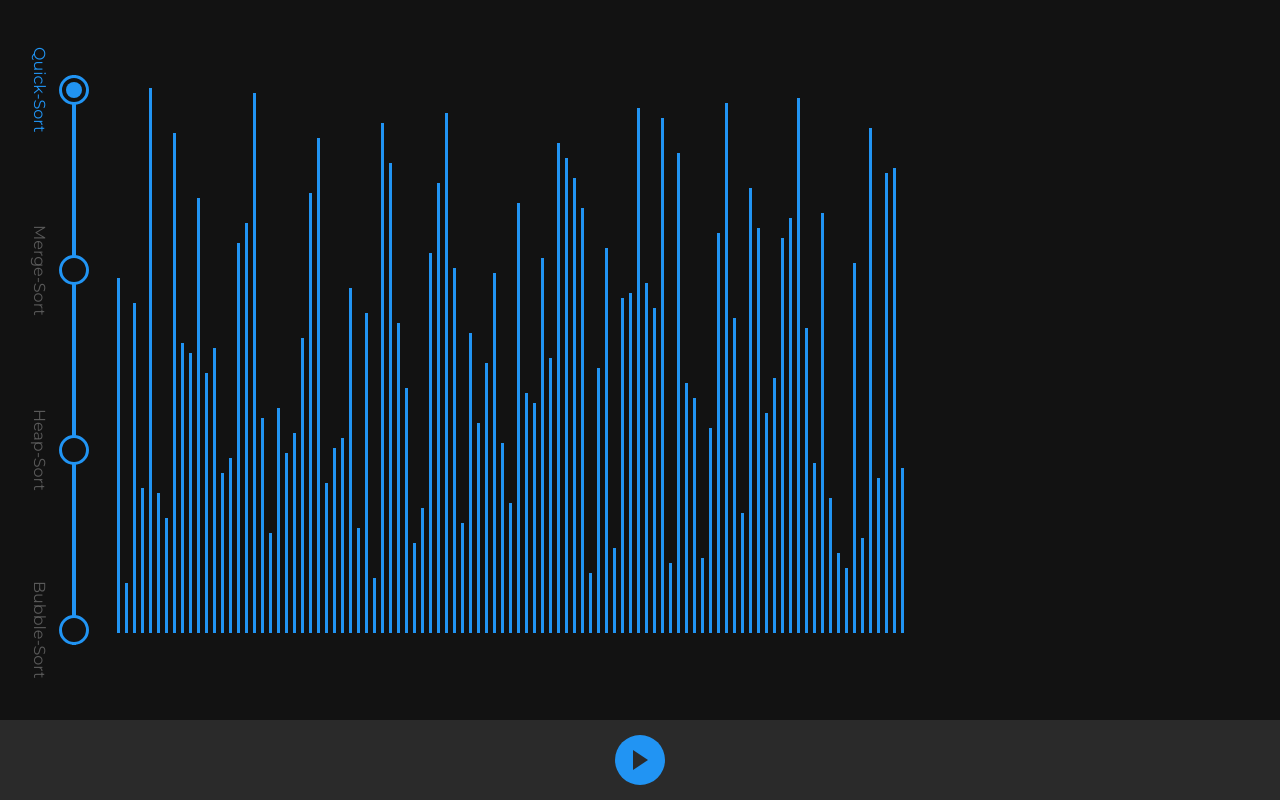
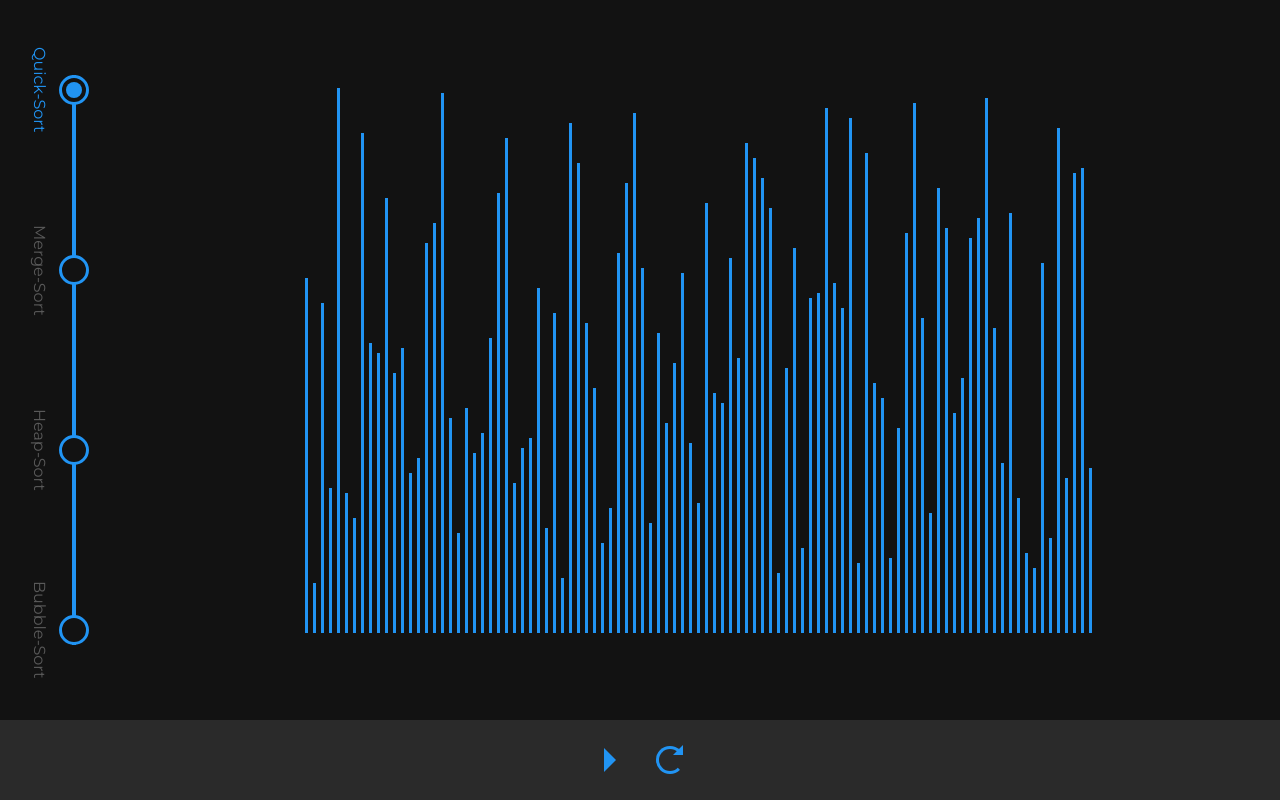
Before and after one commit to dcevpersonal/Sorting-Algorithm-Visualizer, a React (Create React App) app: page / in a window 1280 px wide. Built offline with nearby package versions, Linux system fonts and the light colour scheme.

Commit message:
Design Change

```diff
--- a/src/App.module.scss
+++ b/src/App.module.scss
@@ -12,6 +12,7 @@
     display: flex;
     width: 100%;
     height: calc(100% - 80px);
+    overflow-x: auto;
     flex: 1;
     flex-flow: column;
     flex-direction: column;
@@ -23,7 +24,6 @@
   .App {
     justify-content: flex-start;
     &__Container {
-      overflow-x: scroll;
       flex-direction: row;
     }
   }
--- a/src/App.tsx
+++ b/src/App.tsx
@@ -20,9 +20,16 @@ function App() {
     setSelectAlgorithm(value);
   };
 
+  const startGenerateArrayF = () => [
+    setStartGenerateArray(() => {
+      return startGenerateArray ? false : true;
+    }),
+  ];
+
   const [startSort, setStarSort] = useState(false);
   const [selectAlgorithm, setSelectAlgorithm] = useState(0);
   const [sortRunning, setSortRunning] = useState(false);
+  const [startGenerateArray, setStartGenerateArray] = useState(false);
 
   return (
     <div className={Style.App}>
@@ -33,10 +40,15 @@ function App() {
           sortRunning={sortRunning}
           setSortRunningF={setSortRunningF}
           selectAlgorithm={selectAlgorithm}
+          startGenerateArray={startGenerateArray}
         />
       </div>
 
-      <ControlPanel startSorting={startSorting} sortRunning={sortRunning} />
+      <ControlPanel
+        startSorting={startSorting}
+        sortRunning={sortRunning}
+        startGenerateArrayF={startGenerateArrayF}
+      />
     </div>
   );
 }
--- a/src/components/Blocks/Grid.module.scss
+++ b/src/components/Blocks/Grid.module.scss
@@ -1,13 +1,13 @@
 .Grid {
     display: flex;
     position: relative;
-    width: fit-content;
     height: 100%;
     flex: 1;
     align-items: center;
     justify-content: center;
     &_Container {
         display: flex;
+
         align-items: flex-end;
         justify-content: center;
     }
@@ -16,7 +16,7 @@
 @media screen and (max-width: 1365px) {
     .Grid {
         width: fit-content;
-        flex: 0;
+        flex: 1;
     }
 }
 
--- a/src/components/Blocks/Grid.tsx
+++ b/src/components/Blocks/Grid.tsx
@@ -17,6 +17,7 @@ interface props {
   setSortRunningF(value: boolean): void;
   sortRunning: boolean;
   selectAlgorithm: number;
+  startGenerateArray: boolean;
 }
 
 function Grid(props: props) {
@@ -32,6 +33,19 @@ function Grid(props: props) {
       }
     }
     return array;
+  };
+
+  const regenerateArray = () => {
+    setKeys((v) => {
+      setKeysModif(() => {
+        const array = v.slice(0);
+        return array;
+      });
+      return generateArray();
+    });
+
+    setIsSorted(false);
+    setCurrentFrame(0);
   };
 
   const startSorting = () => {
@@ -63,8 +77,6 @@ function Grid(props: props) {
   };
 
   const startAnimate = () => {
-    console.log("Animate");
-
     if (currentFrameRef.current > animRef.current.swap.length - 1) {
       props.setSortRunningF(false);
       return;
@@ -98,7 +110,7 @@ function Grid(props: props) {
 
   const [keysSize, setKeysSize] = useState(100);
 
-  const [keys] = useState(() => {
+  const [keys, setKeys] = useState(() => {
     return generateArray();
   });
 
@@ -141,6 +153,12 @@ function Grid(props: props) {
     setFirstRender(true);
   }, [props.startSort]);
 
+  useEffect(() => {
+    if (!props.sortRunning) {
+      regenerateArray();
+    }
+  }, [props.startGenerateArray]);
+
   return (
     <div className={Style.Grid}>
       <div className={Style.Grid_Container}>
--- a/src/components/UI/Circular-Button.module.scss
+++ b/src/components/UI/Circular-Button.module.scss
@@ -6,53 +6,135 @@
     height: 50px;
     border-radius: 50%;
     border: none;
-    background: var(--Blue-1);
-    transition: all 0.3s ease-out;
-    transition-property: transform;
+    background: none;
     outline: none;
+    transition: transform 0.1s ease-out;
     align-items: center;
     justify-content: center;
 
-    &::before {
-        position: absolute;
-        content: "";
-        width: 0px;
-        height: 0px;
-        transition: all 0.3s ease-out;
-        border-radius: 50%;
-        background: var(--Black-4-Solid);
-        z-index: 1;
+    &_Triangle {
+        width: 0;
+        height: 0;
+        border: 12px solid transparent;
+        border-right: none;
+        border-left-color: var(--Blue-1);
+        transition: border-color 0.3s ease-out;
     }
 
-    &:hover {
-        transform: scale(1.1);
+    &_Repeat {
+        position: relative;
+        display: flex;
+        width: 28px;
+        height: 28px;
+        border: 3px solid var(--Blue-1);
+        border-right-color: transparent;
+        border-radius: 50%;
+        transition: all 0.3s ease-out;
+        transition-property: border-color, transform;
+        align-items: center;
+        justify-content: center;
+
+        &::after {
+            position: absolute;
+            content: "";
+            border: 10px solid var(--Blue-1);
+            border-right: none;
+            border-top: none;
+            border-left-color: transparent;
+            transition: all 0.3s ease-out;
+            top: -4px;
+            left: 14px;
+        }
     }
 
+    &_Svg {
+        position: absolute;
+        width: 50px;
+        height: 50px;
+
+        &_Circle {
+            fill: none;
+            stroke-width: 2;
+            stroke: var(--Blue-1);
+            stroke-dasharray: 200;
+            stroke-dashoffset: 200;
+            transform-origin: 50% 50%;
+            transform: rotate(-270deg);
+            transition: all 1s ease-out;
+        }
+    }
     &:active {
         transform: scale(0.9);
     }
 
-    &_Triangle {
-        width: 0;
-        height: 0;
-        border-top: 10px solid transparent;
-        border-bottom: 10px solid transparent;
-        border-left: 15px solid var(--Black-5-Solid);
-        z-index: 2;
+    &:hover .CircularButton_Svg_Circle {
+        stroke-dashoffset: 0;
+        transform: rotate(-90deg);
+    }
+
+    &:focus .CircularButton_Svg_Circle {
+        stroke-dashoffset: 0;
+        transform: rotate(-90deg);
+    }
+
+    &:active .CircularButton_Svg_Circle {
+        stroke-dashoffset: 0;
+        transform: rotate(-90deg);
+    }
+
+    &:focus .CircularButton_Repeat {
+        transform: rotate(360deg);
+    }
+
+    &:active .CircularButton_Repeat {
+        transform: rotate(360deg);
     }
 
     &__Disabled {
         cursor: not-allowed;
-        background: var(--Black-5);
-
-        &:active,
-        &:hover,
-        &:focus {
+        &:active {
             transform: scale(1);
         }
-        &::before {
-            width: 50px;
-            height: 50px;
+
+        .CircularButton_Triangle {
+            border-left-color: var(--Black-4);
+        }
+
+        .CircularButton_Repeat {
+            border-color: var(--Black-4);
+            border-right-color: transparent;
+            &::after {
+                border-bottom-color: var(--Black-4-Solid);
+            }
+        }
+
+        .CircularButton_Svg {
+            &_Circle {
+                stroke: var(--Black-4);
+                stroke-dashoffset: 0;
+            }
+        }
+
+        &:hover .CircularButton_Svg_Circle {
+            stroke: var(--Black-4);
+            transform: rotate(0deg);
+        }
+        &:focus .CircularButton_Svg_Circle {
+            stroke: var(--Black-4);
+            transform: rotate(0deg);
+        }
+
+        &:active .CircularButton_Svg_Circle {
+            stroke: var(--Black-4);
+            transform: rotate(0deg);
+        }
+
+        &:focus .CircularButton_Repeat {
+            transform: rotate(0deg);
+        }
+
+        &:active .CircularButton_Repeat {
+            transform: rotate(0deg);
         }
     }
 }
--- a/src/components/UI/Circular-Button.tsx
+++ b/src/components/UI/Circular-Button.tsx
@@ -3,7 +3,10 @@ import Style from "./Circular-Button.module.scss";
 
 interface props {
   starSorting(): void;
+  startGenerateArrayF(): void;
   sortRunning: boolean;
+  type: string;
+  id: string;
 }
 
 function CircularButton(props: props) {
@@ -14,9 +17,28 @@ function CircularButton(props: props) {
           ? `${Style.CircularButton} ${Style.CircularButton__Disabled}`
           : Style.CircularButton
       }
-      onClick={props.starSorting}
+      onClick={
+        props.type === "play" ? props.starSorting : props.startGenerateArrayF
+      }
+      id={props.id}
     >
-      <div className={Style.CircularButton_Triangle}></div>
+      <svg className={Style.CircularButton_Svg}>
+        <circle
+          cx="25"
+          cy="25"
+          r="23"
+          className={Style.CircularButton_Svg_Circle}
+        />
+      </svg>
+
+      <div
+        className={Style.CircularButton_Triangle}
+        style={{ display: props.type === "play" ? "" : "none" }}
+      ></div>
+      <div
+        className={Style.CircularButton_Repeat}
+        style={{ display: props.type === "repeat" ? "" : "none" }}
+      ></div>
     </button>
   );
 }
--- a/src/components/UI/Control-Panel.module.scss
+++ b/src/components/UI/Control-Panel.module.scss
@@ -7,3 +7,10 @@
     align-items: center;
     justify-content: center;
 }
+
+#CircularButton {
+    margin-left: 10px;
+    &:nth-of-type(1) {
+        margin: 0;
+    }
+}
--- a/src/components/UI/Control-Panel.tsx
+++ b/src/components/UI/Control-Panel.tsx
@@ -5,6 +5,7 @@ import CircularButton from "./Circular-Button";
 
 interface props {
   startSorting(): void;
+  startGenerateArrayF(): void;
   sortRunning: boolean;
 }
 
@@ -14,6 +15,16 @@ function ControlPanel(props: props) {
       <CircularButton
         starSorting={props.startSorting}
         sortRunning={props.sortRunning}
+        startGenerateArrayF={props.startGenerateArrayF}
+        type={"play"}
+        id={Style.CircularButton}
+      />
+      <CircularButton
+        starSorting={props.startSorting}
+        sortRunning={props.sortRunning}
+        startGenerateArrayF={props.startGenerateArrayF}
+        type={"repeat"}
+        id={Style.CircularButton}
       />
     </div>
   );
--- a/src/index.css
+++ b/src/index.css
@@ -10,6 +10,7 @@ body {
   --Black-4-Solid: #6a6a6a;
   --Black-5: rgba(255, 255, 255, 0.1);
   --Black-5-Solid: #2a2a2a;
+  --White-1: rgba(255, 255, 255, 0.8);
   --Blue-1: #2194f3;
   --Red-1: #f44336;
   box-sizing: border-box;
@@ -29,3 +30,29 @@ body {
   background: var(--Black-1);
   overflow-x: hidden;
 }
+
+::-webkit-scrollbar {
+  width: 10px;
+  height: 10px;
+}
+
+::-webkit-scrollbar-track {
+  background: var(--Black-2);
+}
+
+::-webkit-scrollbar-thumb {
+  background: var(--White-1);
+  transition: background 0.1s ease-out;
+  border-radius: 100px;
+}
+
+::-webkit-scrollbar-thumb:hover {
+  background: var(--Blue-1);
+}
+
+@media screen and (max-width: 400px) {
+  ::-webkit-scrollbar {
+    width: 5px;
+    height: 5px;
+  }
+}
```
